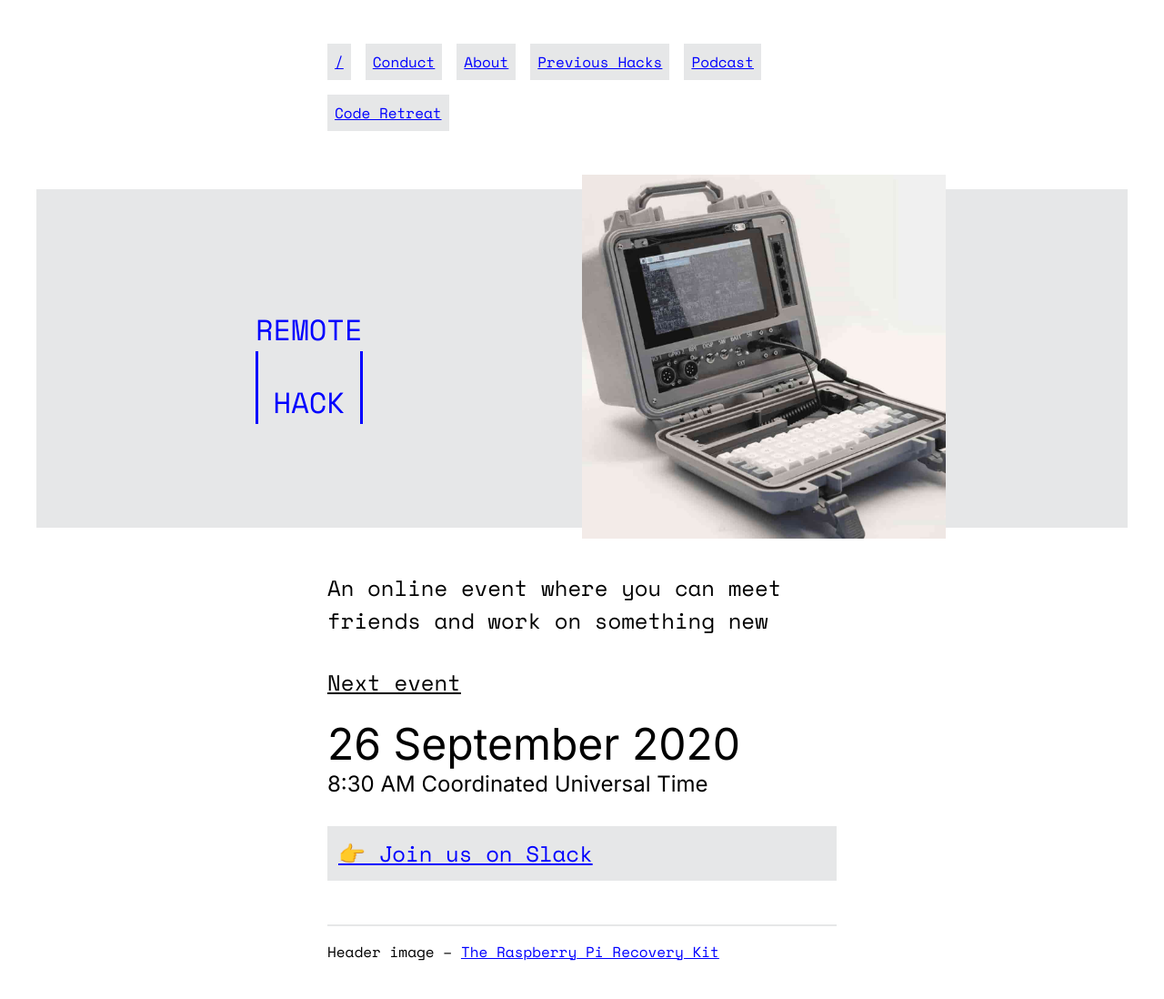
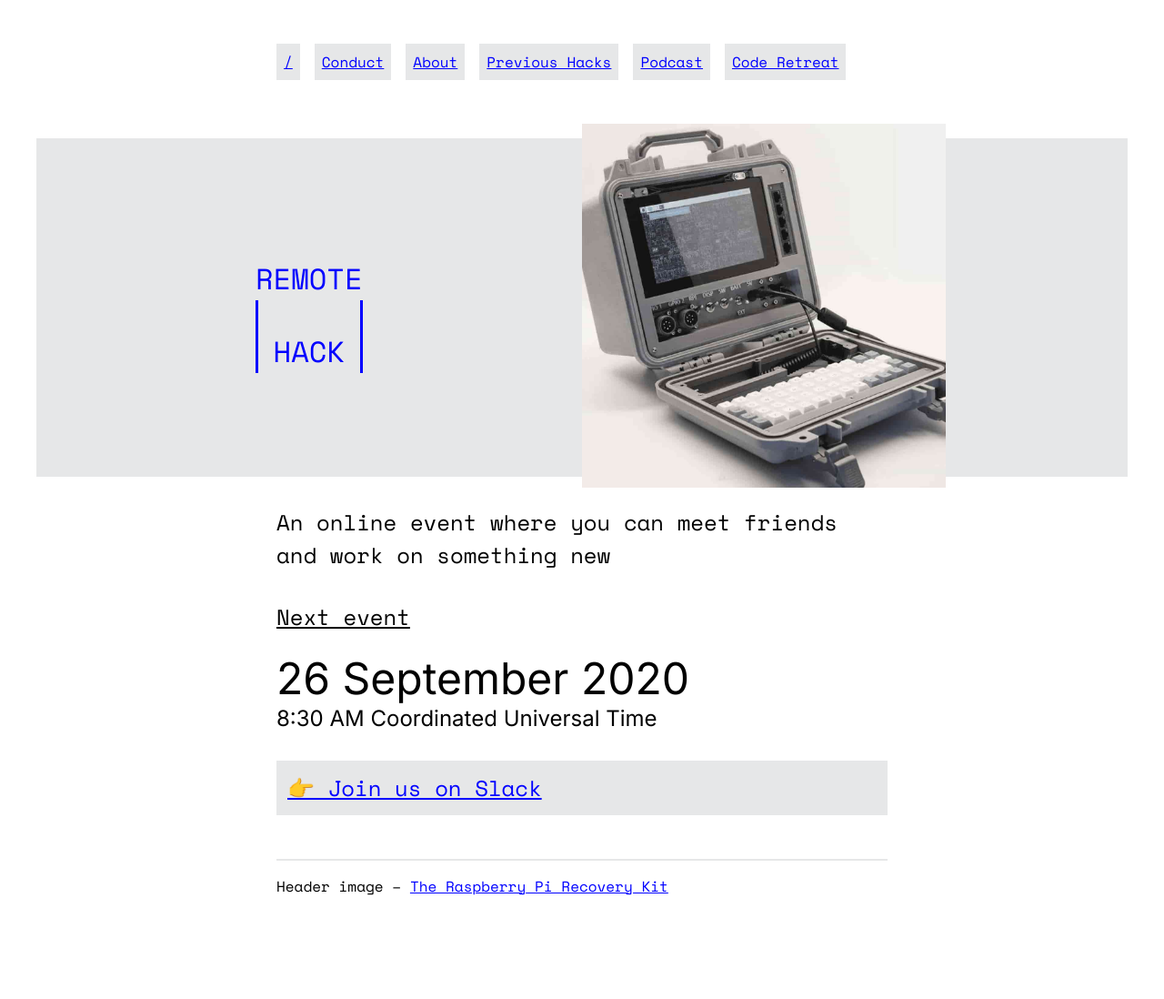
Before and after one commit to remotehack/remotehack.github.io, a Jekyll site: the page built from index.html, in a window 1280 px wide. Shown: the whole page at 91% size. Built offline with Jekyll 4.4.1, drawn with Linux system fonts in a browser that asks for light colours; after the commit the page ends 1002 px from its top, so only the background shows below that.

Commit message:
Expand page so menu fits on one line

```diff
--- a/assets/style.css
+++ b/assets/style.css
@@ -111,7 +111,7 @@ ol li:before {
 
 /* Global nav */
 .🗺 {
-  max-width: 35em;
+  max-width: 42em;
   margin: 3em auto;
   display: flex;
   flex-wrap: wrap;
@@ -164,9 +164,8 @@ ol li:before {
 }
 
 main {
-  max-width: 35em;
+  max-width: 42em;
   margin: auto;
-  padding: 1em;
 }
 
 .lead {
```
